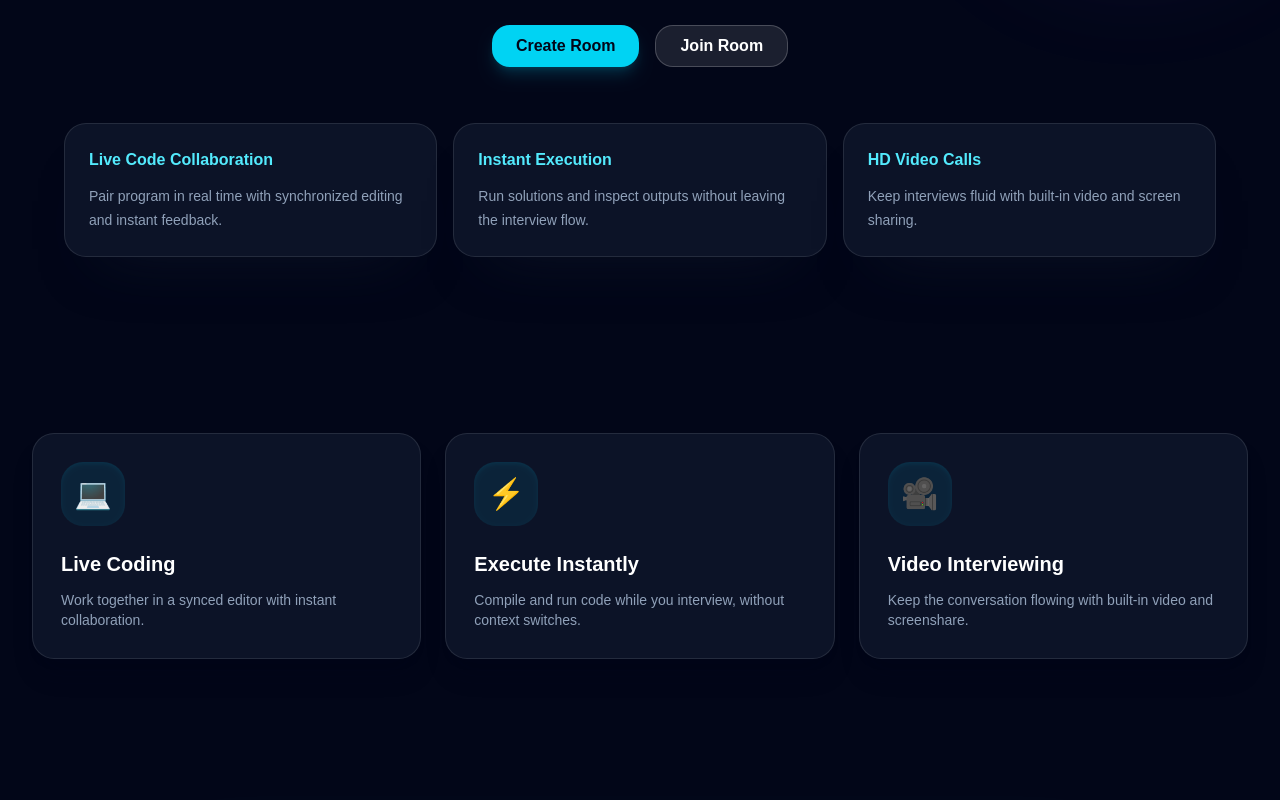
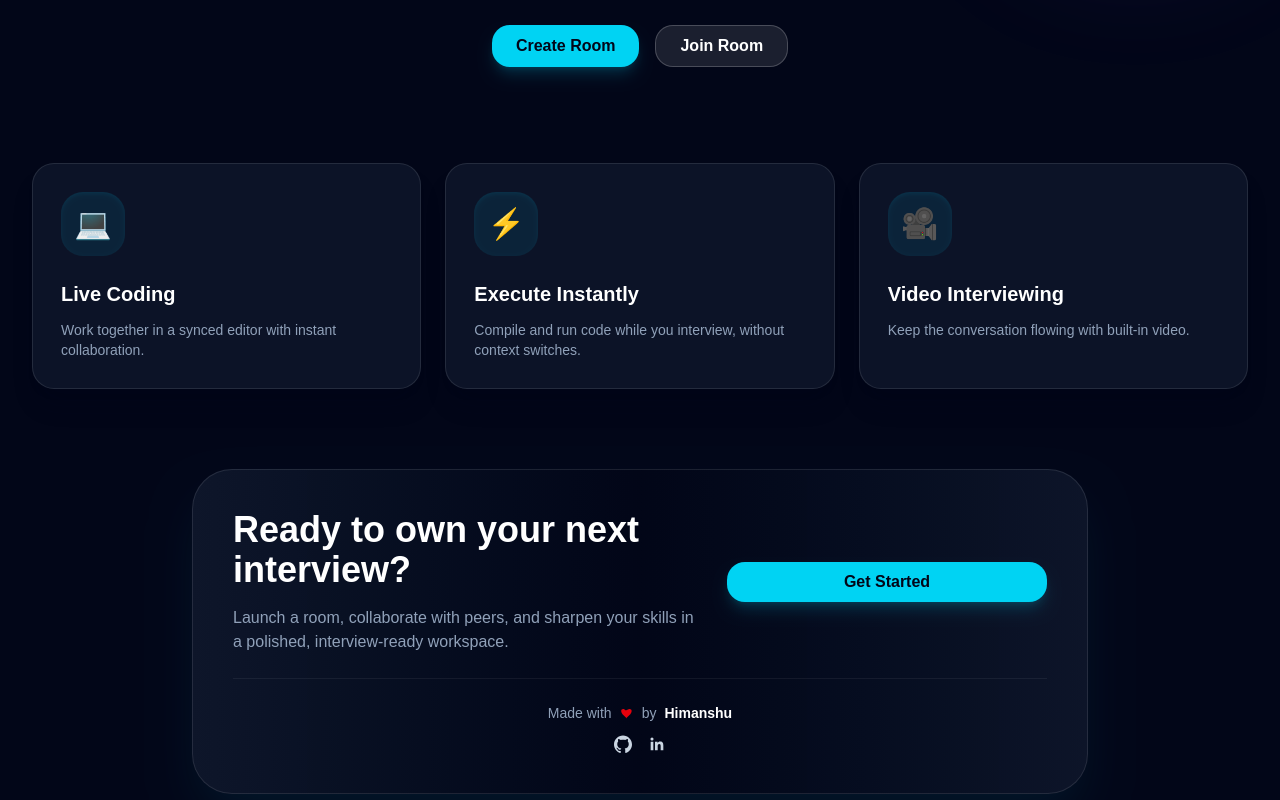
Before and after one commit to hp1430/CodeNexus, a React app in the folder frontend/: page / in a window 1280 px wide. Shown: the part 480-1280 px from the top of the page. Built offline with nearby package versions, Linux system fonts and the light colour scheme; no server answers; the HTML template or start-up script is replaced by a standard one.

Commit message:
improved css

```diff
--- a/frontend/src/components/organisms/Homepage/CtaSection/CtaSection.jsx
+++ b/frontend/src/components/organisms/Homepage/CtaSection/CtaSection.jsx
@@ -3,7 +3,7 @@ import Button from '@/components/atoms/Homepage/Button/Button';
 export default function CTA() {
   return (
     <section className="py-20 px-6 sm:px-10">
-      <div className="mx-auto max-w-4xl overflow-hidden rounded-[2.5rem] border border-white/10 bg-gradient-to-r from-slate-900/95 via-slate-950 to-slate-900/90 p-10 shadow-2xl shadow-cyan-500/10">
+      <div className="mx-auto max-w-4xl overflow-hidden rounded-[2.5rem] border border-white/10 bg-linear-to-r from-slate-900/95 via-slate-950 to-slate-900/90 p-10 shadow-2xl shadow-cyan-500/10">
         <div className="flex flex-col items-center justify-between gap-6 text-center lg:flex-row lg:text-left">
           <div>
             <h2 className="text-3xl font-semibold text-white sm:text-4xl">
@@ -18,6 +18,57 @@ export default function CTA() {
             Get Started
           </Button>
         </div>
+        <div className="mt-6 border-t border-white/6 pt-6 text-center">
+          <p className="text-sm text-slate-400 flex items-center justify-center gap-2">
+            Made with
+            <svg
+              className="inline-block text-red-600"
+              width="14"
+              height="14"
+              viewBox="0 0 24 24"
+              fill="currentColor"
+              xmlns="http://www.w3.org/2000/svg"
+            >
+              <path d="M12 21.35l-1.45-1.32C5.4 15.36 2 12.28 2 8.5 2 6.42 3.42 5 5.5 5c1.54 0 3.04.99 3.57 2.36h1.87C13.46 5.99 14.96 5 16.5 5 18.58 5 20 6.42 20 8.5c0 3.78-3.4 6.86-8.55 11.54L12 21.35z" />
+            </svg>
+            by <span className="font-semibold text-white">Himanshu</span>
+          </p>
+
+          <div className="mt-3 flex items-center justify-center gap-4">
+            <a
+              href="https://github.com/hp1430"
+              aria-label="GitHub"
+              className="text-slate-300 hover:text-white"
+              rel="noopener noreferrer"
+            >
+              <svg
+                width="18"
+                height="18"
+                viewBox="0 0 24 24"
+                fill="currentColor"
+                xmlns="http://www.w3.org/2000/svg"
+              >
+                <path d="M12 .5C5.37.5 0 5.87 0 12.5c0 5.29 3.438 9.773 8.205 11.363.6.113.82-.262.82-.582 0-.287-.01-1.04-.015-2.04-3.338.726-4.042-1.61-4.042-1.61-.546-1.387-1.333-1.757-1.333-1.757-1.09-.745.083-.73.083-.73 1.205.085 1.84 1.238 1.84 1.238 1.07 1.835 2.807 1.305 3.492.998.108-.775.418-1.305.762-1.605-2.665-.304-5.466-1.333-5.466-5.932 0-1.31.468-2.382 1.235-3.222-.124-.303-.535-1.526.117-3.176 0 0 1.008-.322 3.3 1.23.957-.266 1.983-.399 3.003-.404 1.02.005 2.047.138 3.006.404 2.29-1.552 3.297-1.23 3.297-1.23.653 1.65.242 2.873.118 3.176.77.84 1.234 1.912 1.234 3.222 0 4.61-2.804 5.625-5.476 5.921.43.372.814 1.102.814 2.222 0 1.606-.015 2.901-.015 3.294 0 .322.216.698.825.58C20.565 22.27 24 17.79 24 12.5 24 5.87 18.63.5 12 .5z" />
+              </svg>
+            </a>
+            <a
+              href="https://www.linkedin.com/in/hp1430/"
+              aria-label="LinkedIn"
+              className="text-slate-300 hover:text-white"
+              rel="noopener noreferrer"
+            >
+              <svg
+                width="18"
+                height="18"
+                viewBox="0 0 24 24"
+                fill="currentColor"
+                xmlns="http://www.w3.org/2000/svg"
+              >
+                <path d="M20.447 20.452h-3.554v-5.569c0-1.328-.027-3.037-1.85-3.037-1.853 0-2.136 1.445-2.136 2.939v5.667H9.352V9h3.414v1.561h.049c.476-.9 1.637-1.85 3.37-1.85 3.602 0 4.268 2.368 4.268 5.451v6.29zM5.337 7.433a2.062 2.062 0 11.001-4.124 2.062 2.062 0 01-.001 4.124zM7.119 20.452H3.554V9h3.565v11.452z" />
+              </svg>
+            </a>
+          </div>
+        </div>
       </div>
     </section>
   );
--- a/frontend/src/components/organisms/Homepage/FeaturesSection/FeaturesSection.jsx
+++ b/frontend/src/components/organisms/Homepage/FeaturesSection/FeaturesSection.jsx
@@ -17,13 +17,12 @@ export default function Features() {
     {
       icon: '🎥',
       title: 'Video Interviewing',
-      description:
-        'Keep the conversation flowing with built-in video and screenshare.',
+      description: 'Keep the conversation flowing with built-in video.',
     },
   ];
 
   return (
-    <section className="mx-auto max-w-7xl px-6 py-20 sm:px-8">
+    <section className="mx-auto max-w-7xl px-6 py-0 sm:px-8">
       <div className="grid gap-6 md:grid-cols-3">
         {features.map((f, i) => (
           <FeatureCard key={i} {...f} />
--- a/frontend/src/components/organisms/Homepage/HeroSection/HeroSection.jsx
+++ b/frontend/src/components/organisms/Homepage/HeroSection/HeroSection.jsx
@@ -1,19 +1,4 @@
 import Button from '@/components/atoms/Homepage/Button/Button';
-
-const highlights = [
-  {
-    title: 'Live Code Collaboration',
-    desc: 'Pair program in real time with synchronized editing and instant feedback.',
-  },
-  {
-    title: 'Instant Execution',
-    desc: 'Run solutions and inspect outputs without leaving the interview flow.',
-  },
-  {
-    title: 'HD Video Calls',
-    desc: 'Keep interviews fluid with built-in video and screen sharing.',
-  },
-];
 
 export default function Hero({
   onCreateRoom,
@@ -56,22 +41,6 @@ export default function Hero({
             Join Room
           </Button>
         </div>
-
-        <div className="mt-14 grid gap-4 sm:grid-cols-3">
-          {highlights.map((item) => (
-            <div
-              key={item.title}
-              className="rounded-3xl border border-white/10 bg-slate-900/85 p-6 shadow-[0_35px_60px_-40px_rgba(15,23,42,0.75)] transition hover:-translate-y-1"
-            >
-              <h3 className="text-base font-semibold text-cyan-300">
-                {item.title}
-              </h3>
-              <p className="mt-3 text-sm leading-6 text-slate-400">
-                {item.desc}
-              </p>
-            </div>
-          ))}
-        </div>
       </div>
     </section>
   );
```
